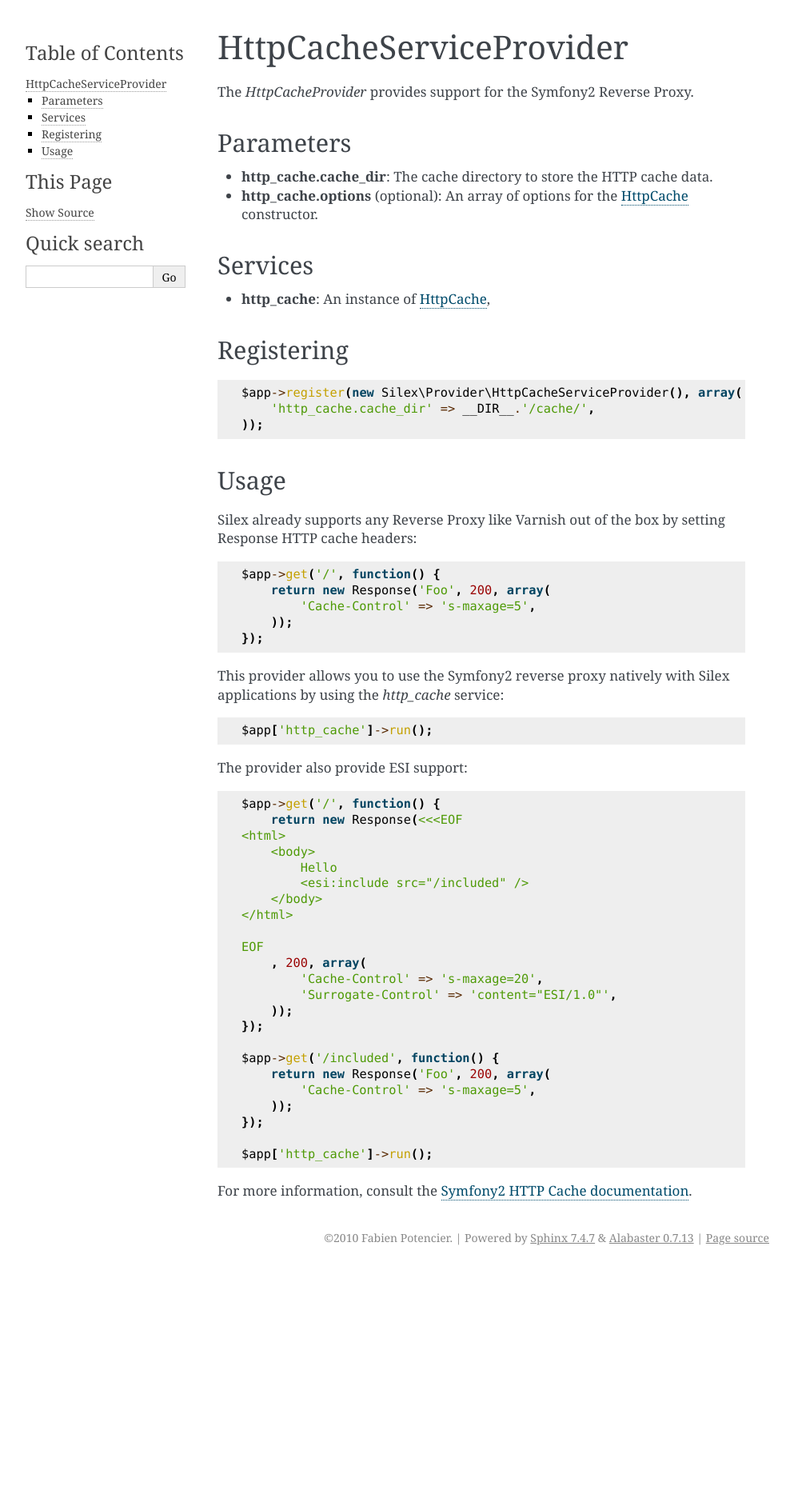
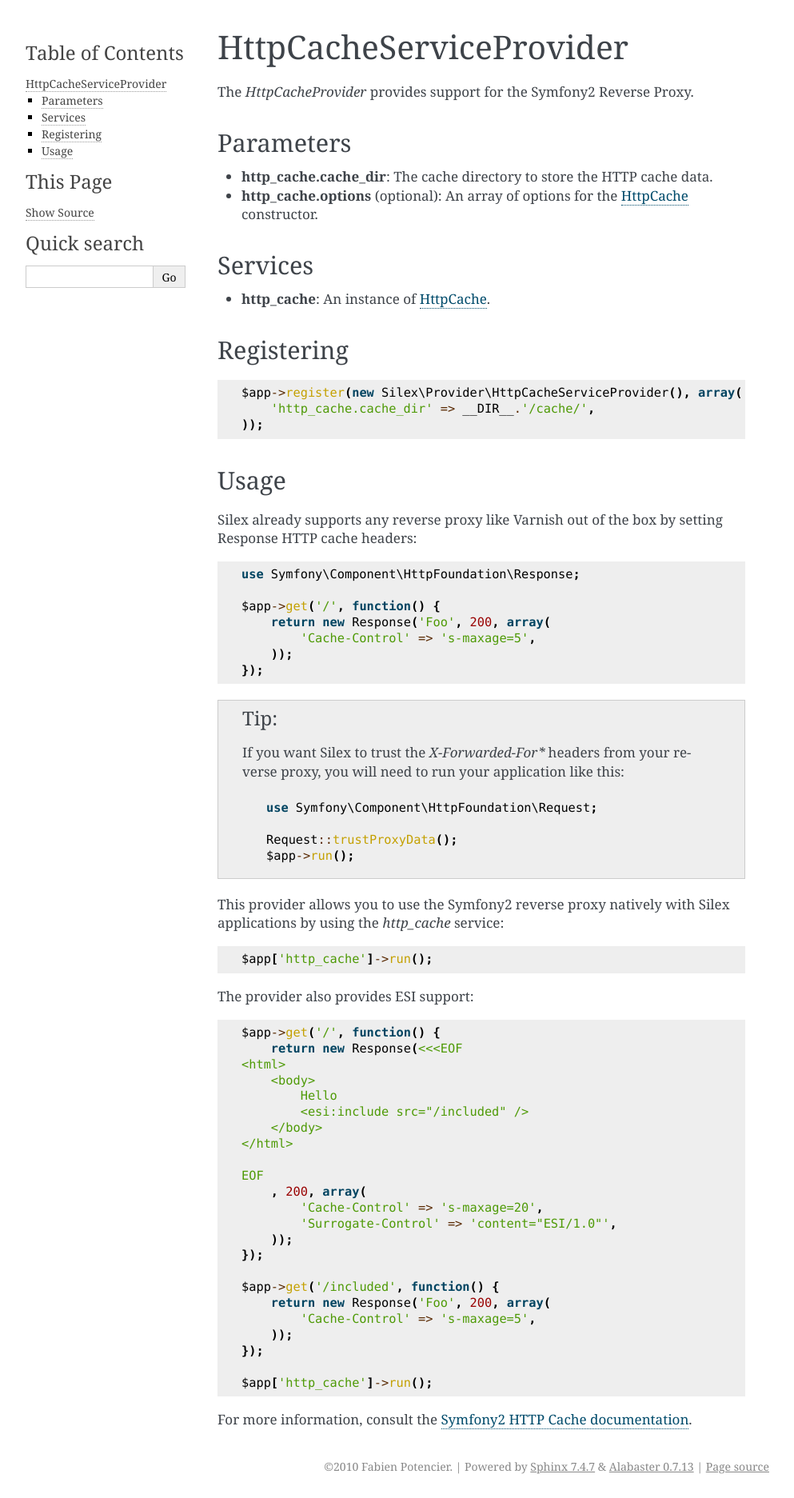
Before and after one commit to silexphp/Silex, a Sphinx documentation site: the page built from doc/providers/http_cache.rst, in a window 1280 px wide. Shown: the whole page at 80% size, without its empty margins (148-1141 px from the left). Built offline with Sphinx 7.4.7, drawn with Linux system fonts in a browser that asks for light colours; before the commit the page ends 1587 px from its top, so only the background shows below that.

Commit message:
[HttpCache] Typo and missing use directive. Typos and note added for HTTP cache (to save users long journeys through the doc). Moved "use".

```diff
--- a/doc/providers/http_cache.rst
+++ b/doc/providers/http_cache.rst
@@ -16,7 +16,7 @@
 --------
 
 * **http_cache**: An instance of `HttpCache
-  <http://api.symfony.com/2.0/Symfony/Component/HttpKernel/HttpCache/HttpCache.html>`_,
+  <http://api.symfony.com/2.0/Symfony/Component/HttpKernel/HttpCache/HttpCache.html>`_.
 
 Registering
 -----------
@@ -30,8 +30,10 @@
 Usage
 -----
 
-Silex already supports any Reverse Proxy like Varnish out of the box by
+Silex already supports any reverse proxy like Varnish out of the box by
 setting Response HTTP cache headers::
+
+    use Symfony\Component\HttpFoundation\Response;
 
     $app->get('/', function() {
         return new Response('Foo', 200, array(
@@ -39,12 +41,22 @@
         ));
     });
 
+.. tip::
+
+    If you want Silex to trust the `X-Forwarded-For*` headers from your reverse proxy,
+    you will need to run your application like this::
+
+        use Symfony\Component\HttpFoundation\Request;
+
+        Request::trustProxyData();
+        $app->run();
+
 This provider allows you to use the Symfony2 reverse proxy natively with
 Silex applications by using the `http_cache` service::
 
     $app['http_cache']->run();
 
-The provider also provide ESI support::
+The provider also provides ESI support::
 
     $app->get('/', function() {
         return new Response(<<<EOF
--- a/doc/usage.rst
+++ b/doc/usage.rst
@@ -60,7 +60,7 @@
 -------
 
 In Silex you define a route and the controller that is called when that
-route is matched
+route is matched.
 
 A route pattern consists of:
 
```
